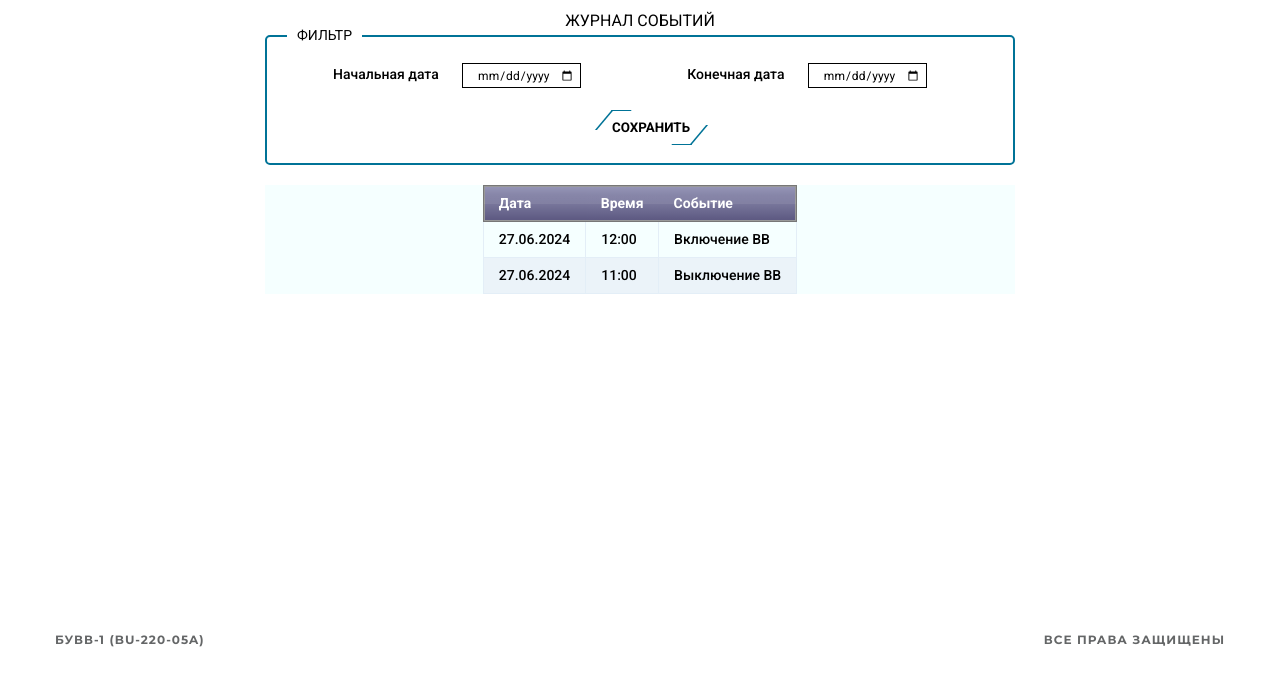
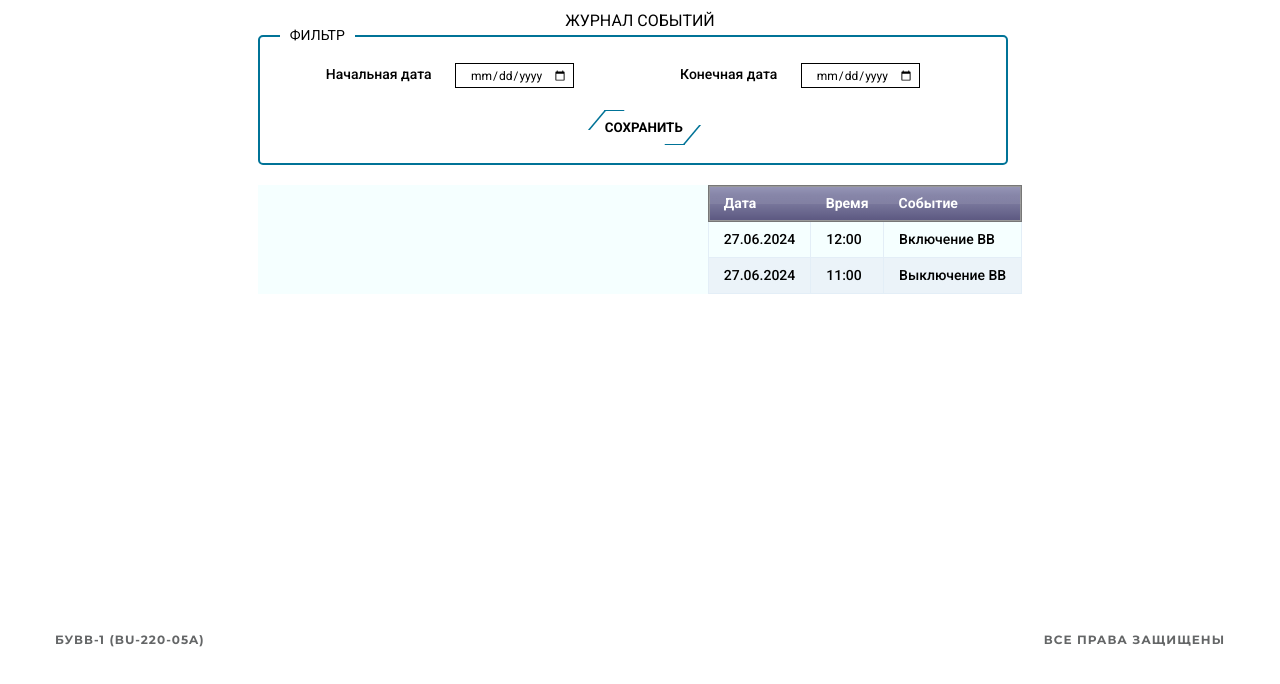
Before and after one commit to Ridikylys/BUVV, a plain HTML site: page eventlog.html in a window 1280 px wide. Shown: the part 112-796 px from the top of the page. Drawn offline with Linux system fonts and the light colour scheme; files whose address does not match are found by name.

Commit message:
try table

```diff
--- a/#source/scss/style.scss
+++ b/#source/scss/style.scss
@@ -1109,7 +1109,7 @@
 	background: #f5ffff;
 	border-collapse: collapse;
 	text-align: left;
-	max-width: 800px;
+	width: 100%;
 	display: flex;
 	justify-content: center;
   }
--- a/css/pre-style.css
+++ b/css/pre-style.css
@@ -1469,7 +1469,7 @@
   background: #f5ffff;
   border-collapse: collapse;
   text-align: left;
-  max-width: 800px;
+  width: 100%;
   display: -webkit-box;
   display: -ms-flexbox;
   display: flex;
--- a/eventlog.html
+++ b/eventlog.html
@@ -65,6 +65,11 @@
 					</form>
 					<div class="eventlog-table">
 						<table class="table_blur">
+							<colgroup>
+								<col style="width:100px">
+								<col style="width:150px">
+								<col style="width:200px">
+							</colgroup>
 							<tr>
 							  <th class="data-column">Дата</th>
 							  <th class="time-column">Время</th>
```
Also changed, not shown: 1 other file.
